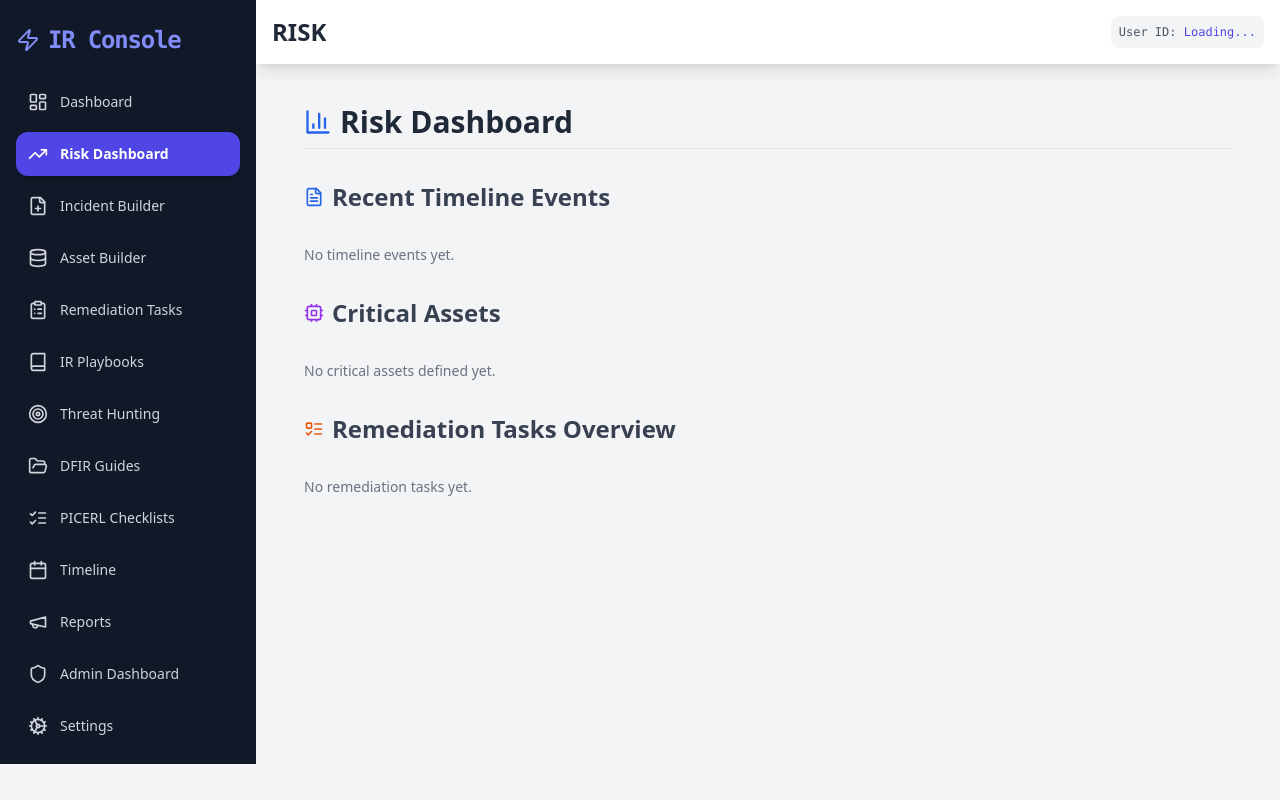
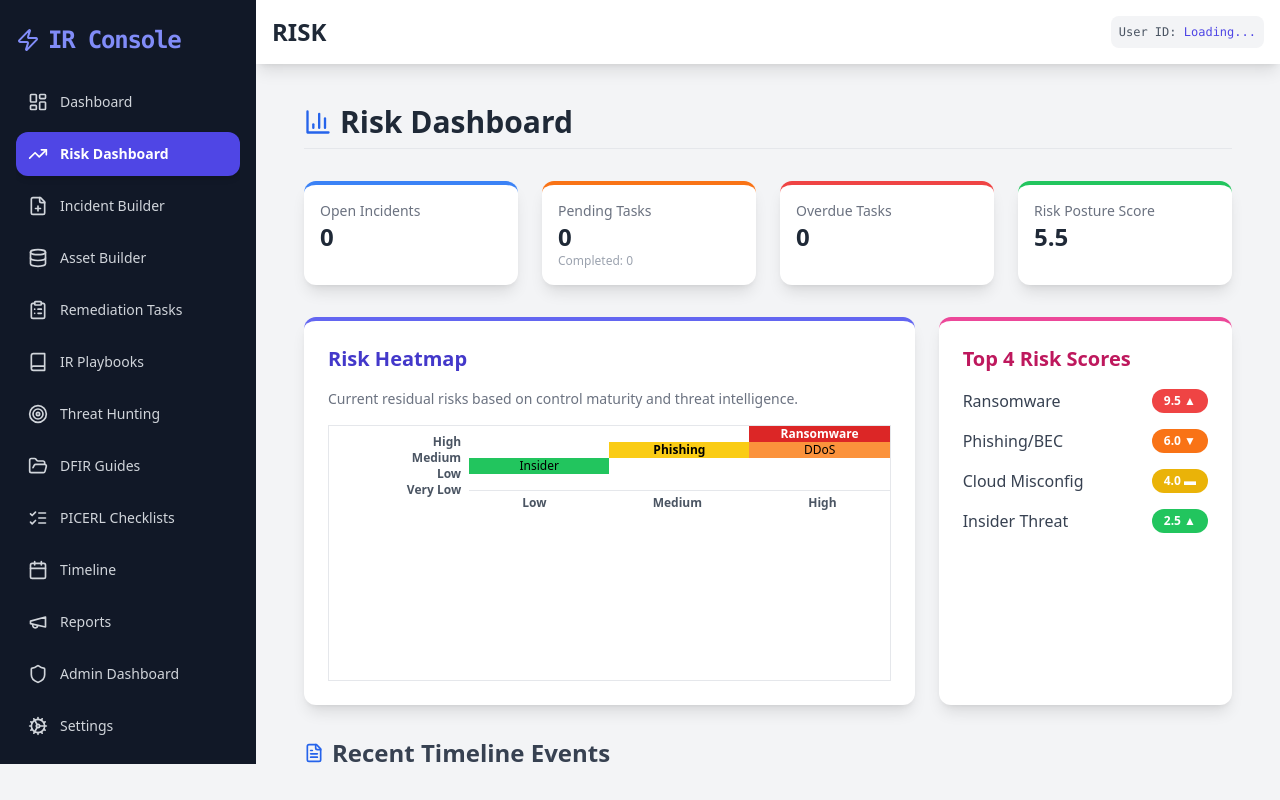
Before and after one commit to cybermelb/IRManagementConsole, a React (Create React App) app: page / in a window 1280 px wide. Both pictures are taken after a click on the button "Risk Dashboard". Shown: the top 800 px of the page. Built offline with nearby package versions, Linux system fonts and the light colour scheme.

Commit message:
Add files via upload

```diff
--- a/src/App.jsx
+++ b/src/App.jsx
@@ -944,10 +944,10 @@ const ThreatHuntingPage = () => (
 
 const RiskDashboardPage = () => {
   const risks = [
-    { name: "Ransomware", score: 9.5, impact: "High", likelihood: "High", color: "bg-red-500" },
-    { name: "Phishing/BEC", score: 6.0, impact: "Medium", likelihood: "High", color: "bg-orange-500" },
-    { name: "Cloud Misconfig", score: 4.0, impact: "Medium", likelihood: "Medium", color: "bg-yellow-500" },
-    { name: "Insider Threat", score: 2.5, impact: "Low", likelihood: "Low", color: "bg-green-500" },
+    { name: "Ransomware", score: 9.5, trend: "up", color: "bg-red-500" },
+    { name: "Phishing/BEC", score: 6.0, trend: "down", color: "bg-orange-500" },
+    { name: "Cloud Misconfig", score: 4.0, trend: "flat", color: "bg-yellow-500" },
+    { name: "Insider Threat", score: 2.5, trend: "up", color: "bg-green-500" },
   ];
 
   const [timelineEvents, setTimelineEvents] = useState(() => {
@@ -971,6 +971,15 @@ const RiskDashboardPage = () => {
   const [assets, setAssets] = useState(() => {
     try {
       const saved = localStorage.getItem("criticalAssets");
+      return saved ? JSON.parse(saved) : [];
+    } catch {
+      return [];
+    }
+  });
+
+  const [incidents, setIncidents] = useState(() => {
+    try {
+      const saved = localStorage.getItem("incidentLog");
       return saved ? JSON.parse(saved) : [];
     } catch {
       return [];
@@ -987,44 +996,163 @@ const RiskDashboardPage = () => {
         if (r) setRemediationTasks(JSON.parse(r));
         const a = localStorage.getItem("criticalAssets");
         if (a) setAssets(JSON.parse(a));
+        const i = localStorage.getItem("incidentLog");
+        if (i) setIncidents(JSON.parse(i));
       } catch {}
     };
     window.addEventListener("storage", handler);
     return () => window.removeEventListener("storage", handler);
   }, []);
 
+  // 🔹 Metrics
+  const openIncidents = incidents.length;
+  const pendingTasks = remediationTasks.filter((t) => t.status === "Pending").length;
+  const completedTasks = remediationTasks.filter((t) => t.status === "Completed").length;
+  const overdueTasks = remediationTasks.filter((t) => t.status === "Overdue").length;
+  const riskPosture = (
+    risks.reduce((acc, r) => acc + r.score, 0) / risks.length
+  ).toFixed(1);
+
+  const getTrendIcon = (trend) => {
+    if (trend === "up") return "▲";
+    if (trend === "down") return "▼";
+    return "▬";
+  };
+
+  const getSeverityBadge = (severity) => {
+    switch (severity) {
+      case "Critical":
+        return "bg-red-600 text-white";
+      case "High":
+        return "bg-orange-500 text-white";
+      case "Medium":
+        return "bg-yellow-400 text-black";
+      default:
+        return "bg-green-500 text-white";
+    }
+  };
+
   return (
     <div className="p-4 space-y-8">
       <h2 className="text-3xl font-bold text-gray-800 border-b pb-2 flex items-center">
         <BarChart3 className="w-7 h-7 mr-2 text-blue-600" /> Risk Dashboard
       </h2>
 
-      {/* Risk Heatmap */}
-      {/* ... unchanged heatmap and risk scores summary ... */}
-
-      {/* Linked Data Sections */}
+      {/* 🔹 Executive Summary Cards */}
+      <div className="grid grid-cols-1 md:grid-cols-4 gap-6">
+        <div className="bg-white p-4 rounded-xl shadow-lg border-t-4 border-blue-500">
+          <p className="text-sm text-gray-500">Open Incidents</p>
+          <p className="text-2xl font-bold text-gray-800">{openIncidents}</p>
+        </div>
+        <div className="bg-white p-4 rounded-xl shadow-lg border-t-4 border-orange-500">
+          <p className="text-sm text-gray-500">Pending Tasks</p>
+          <p className="text-2xl font-bold text-gray-800">{pendingTasks}</p>
+          <p className="text-xs text-gray-400">Completed: {completedTasks}</p>
+        </div>
+        <div className="bg-white p-4 rounded-xl shadow-lg border-t-4 border-red-500">
+          <p className="text-sm text-gray-500">Overdue Tasks</p>
+          <p className="text-2xl font-bold text-gray-800">{overdueTasks}</p>
+        </div>
+        <div className="bg-white p-4 rounded-xl shadow-lg border-t-4 border-green-500">
+          <p className="text-sm text-gray-500">Risk Posture Score</p>
+          <p className="text-2xl font-bold text-gray-800">{riskPosture}</p>
+        </div>
+      </div>
+
+      {/* 🔹 Risk Heatmap + Top Scores */}
+      <div className="grid grid-cols-1 md:grid-cols-3 gap-6">
+        {/* Heatmap */}
+        <div className="md:col-span-2 bg-white p-6 rounded-xl shadow-lg border-t-4 border-indigo-500">
+          <h3 className="text-xl font-semibold mb-4 text-indigo-700">Risk Heatmap</h3>
+          <p className="text-sm text-gray-500 mb-4">
+            Current residual risks based on control maturity and threat intelligence.
+          </p>
+          <div className="grid grid-cols-4 grid-rows-4 h-64 border border-gray-200">
+            {/* Y-axis legend */}
+            <div className="col-span-1 flex flex-col justify-around text-xs font-semibold text-gray-600">
+              <span className="text-right pr-2 h-1/4 pt-2">High</span>
+              <span className="text-right pr-2 h-1/4 pt-2">Medium</span>
+              <span className="text-right pr-2 h-1/4 pt-2">Low</span>
+              <span className="text-right pr-2 h-1/4 pt-2">Very Low</span>
+            </div>
+            {/* Risk cells */}
+            <div className="col-span-3 grid grid-cols-3 grid-rows-4">
+              <div className="bg-red-600 text-white flex items-center justify-center font-bold text-xs" style={{ gridRow: 1, gridColumn: 3 }}>Ransomware</div>
+              <div className="bg-yellow-400 text-black flex items-center justify-center font-bold text-xs" style={{ gridRow: 2, gridColumn: 2 }}>Phishing</div>
+              <div className="bg-green-500 flex items-center justify-center text-xs" style={{ gridRow: 3, gridColumn: 1 }}>Insider</div>
+              <div className="bg-orange-400 flex items-center justify-center text-xs" style={{ gridRow: 2, gridColumn: 3 }}>DDoS</div>
+            </div>
+            {/* X-axis legend */}
+            <div className="col-span-1"></div>
+            <div className="col-span-3 flex justify-around text-xs font-semibold text-gray-600 border-t pt-1">
+              <span>Low</span>
+              <span>Medium</span>
+              <span>High</span>
+            </div>
+          </div>
+        </div>
+
+        {/* Top Risk Scores */}
+        <div className="bg-white p-6 rounded-xl shadow-lg border-t-4 border-pink-500">
+          <h3 className="text-xl font-semibold mb-4 text-pink-700">Top 4 Risk Scores</h3>
+          <div className="space-y-4">
+            {risks.map((r, i) => (
+              <div key={i} className="flex justify-between items-center">
+                <span className="text-gray-700">{r.name}</span>
+                <span className={`px-3 py-1 text-xs font-bold rounded-full text-white ${r.color}`}>
+                  {r.score.toFixed(1)} {getTrendIcon(r.trend)}
+                </span>
+              </div>
+            ))}
+          </div>
+        </div>
+      </div>
+
+            {/* 🔹 Timeline Events */}
       <h3 className="text-2xl font-semibold text-gray-700 mt-6 flex items-center">
         <FileText className="w-5 h-5 mr-2 text-blue-600" /> Recent Timeline Events
       </h3>
       <div className="space-y-3">
         {timelineEvents.slice(-3).reverse().map((event, idx) => (
           <div key={idx} className="p-4 bg-white rounded-lg shadow-md border">
-            <p className="text-xs text-gray-500">{event.timestamp} | {event.phase}</p>
-            <p className="font-semibold text-gray-800">{event.incidentTitle}: {event.action}</p>
+            <p className="text-xs text-gray-500">
+              {event.timestamp} | {event.phase}
+            </p>
+            <p className="font-semibold text-gray-800">
+              {event.incidentTitle}: {event.action}
+            </p>
             <p className="text-xs text-gray-400">Logged by: {event.user}</p>
+            {event.severity && (
+              <span
+                className={`inline-block mt-2 px-2 py-1 text-xs rounded-full ${getSeverityBadge(
+                  event.severity
+                )}`}
+              >
+                {event.severity}
+              </span>
+            )}
           </div>
         ))}
-        {timelineEvents.length === 0 && <p className="text-sm text-gray-500">No timeline events yet.</p>}
-      </div>
-
+        {timelineEvents.length === 0 && (
+          <p className="text-sm text-gray-500">No timeline events yet.</p>
+        )}
+      </div>
+
+      {/* 🔹 Critical Assets */}
       <h3 className="text-2xl font-semibold text-gray-700 mt-6 flex items-center">
         <Cpu className="w-5 h-5 mr-2 text-purple-600" /> Critical Assets
       </h3>
       <div className="space-y-2">
         {assets.length > 0 ? (
           assets.map((asset, idx) => (
-            <div key={idx} className="p-3 bg-white rounded-lg shadow border">
-              <p className="font-semibold text-gray-800">{asset}</p>
+            <div
+              key={idx}
+              className="p-3 bg-white rounded-lg shadow border flex justify-between"
+            >
+              <p className="font-semibold text-gray-800">{asset.name || asset}</p>
+              <span className="text-xs text-gray-500">
+                {asset.classification || "Unclassified"}
+              </span>
             </div>
           ))
         ) : (
@@ -1032,12 +1160,16 @@ const RiskDashboardPage = () => {
         )}
       </div>
 
+      {/* 🔹 Remediation Tasks Overview */}
       <h3 className="text-2xl font-semibold text-gray-700 mt-6 flex items-center">
         <ListTodo className="w-5 h-5 mr-2 text-orange-600" /> Remediation Tasks Overview
       </h3>
       <div className="space-y-3">
         {remediationTasks.slice(-3).reverse().map((task) => (
-          <div key={task.id} className="p-4 bg-white rounded-lg shadow-md border flex justify-between">
+          <div
+            key={task.id}
+            className="p-4 bg-white rounded-lg shadow-md border flex justify-between"
+          >
             <div>
               <p className="font-semibold text-gray-800">{task.title}</p>
               <p className="text-xs text-gray-500">Source: {task.source}</p>
@@ -1049,14 +1181,27 @@ const RiskDashboardPage = () => {
               <span className="ml-2 px-3 py-1 text-xs font-medium rounded-full bg-blue-100 text-blue-800">
                 {task.status}
               </span>
+              {task.status === "Overdue" && (
+                <span className="ml-2 px-3 py-1 text-xs font-medium rounded-full bg-red-600 text-white">
+                  Overdue
+                </span>
+              )}
             </div>
           </div>
         ))}
-        {remediationTasks.length === 0 && <p className="text-sm text-gray-500">No remediation tasks yet.</p>}
+        {remediationTasks.length === 0 && (
+          <p className="text-sm text-gray-500">No remediation tasks yet.</p>
+        )}
+        <div className="mt-2 text-xs text-gray-500">
+          Open: {pendingTasks} | Completed: {completedTasks} | Overdue: {overdueTasks}
+        </div>
       </div>
     </div>
   );
 };
+
+
+
 
 
 
```
